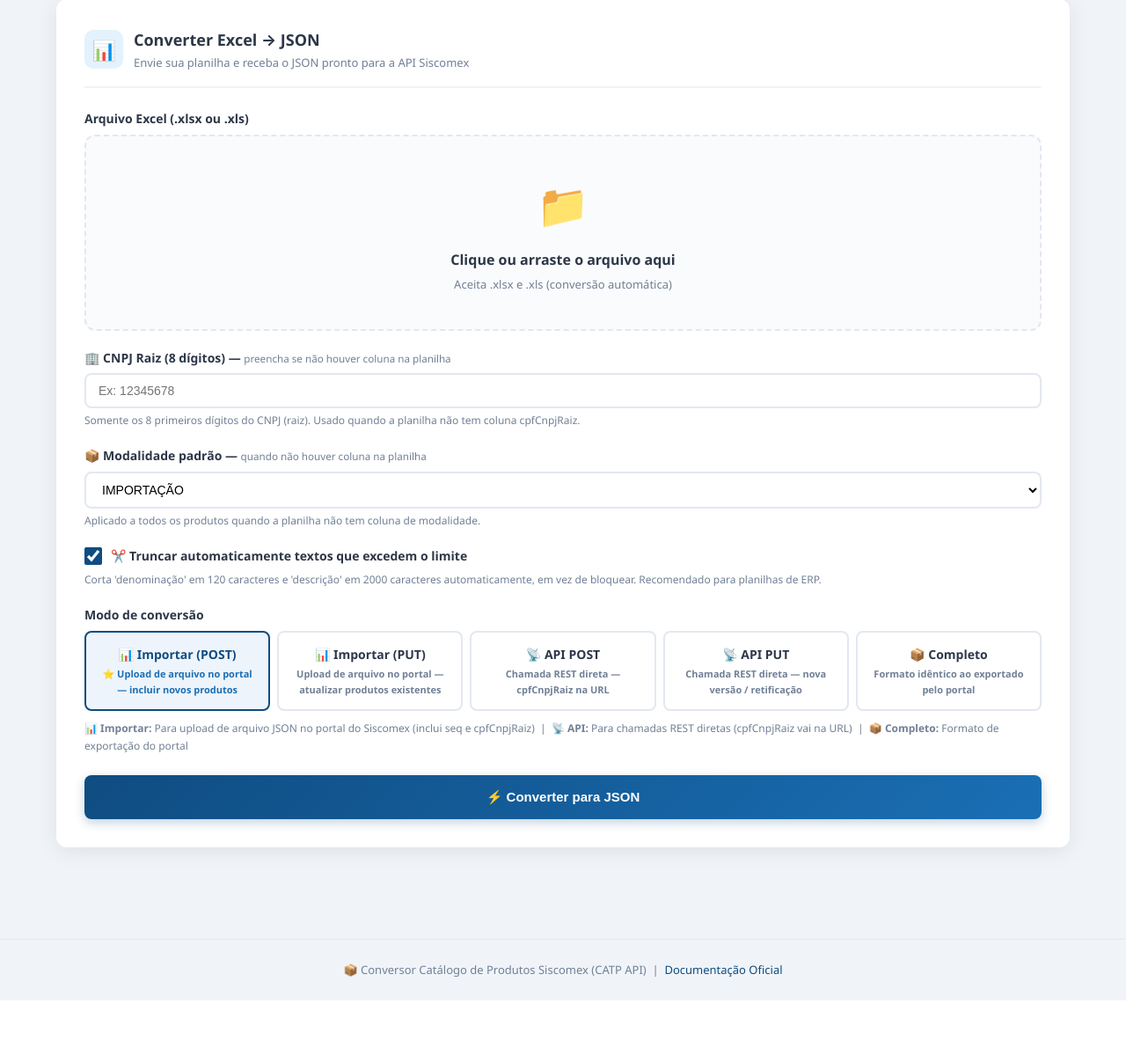
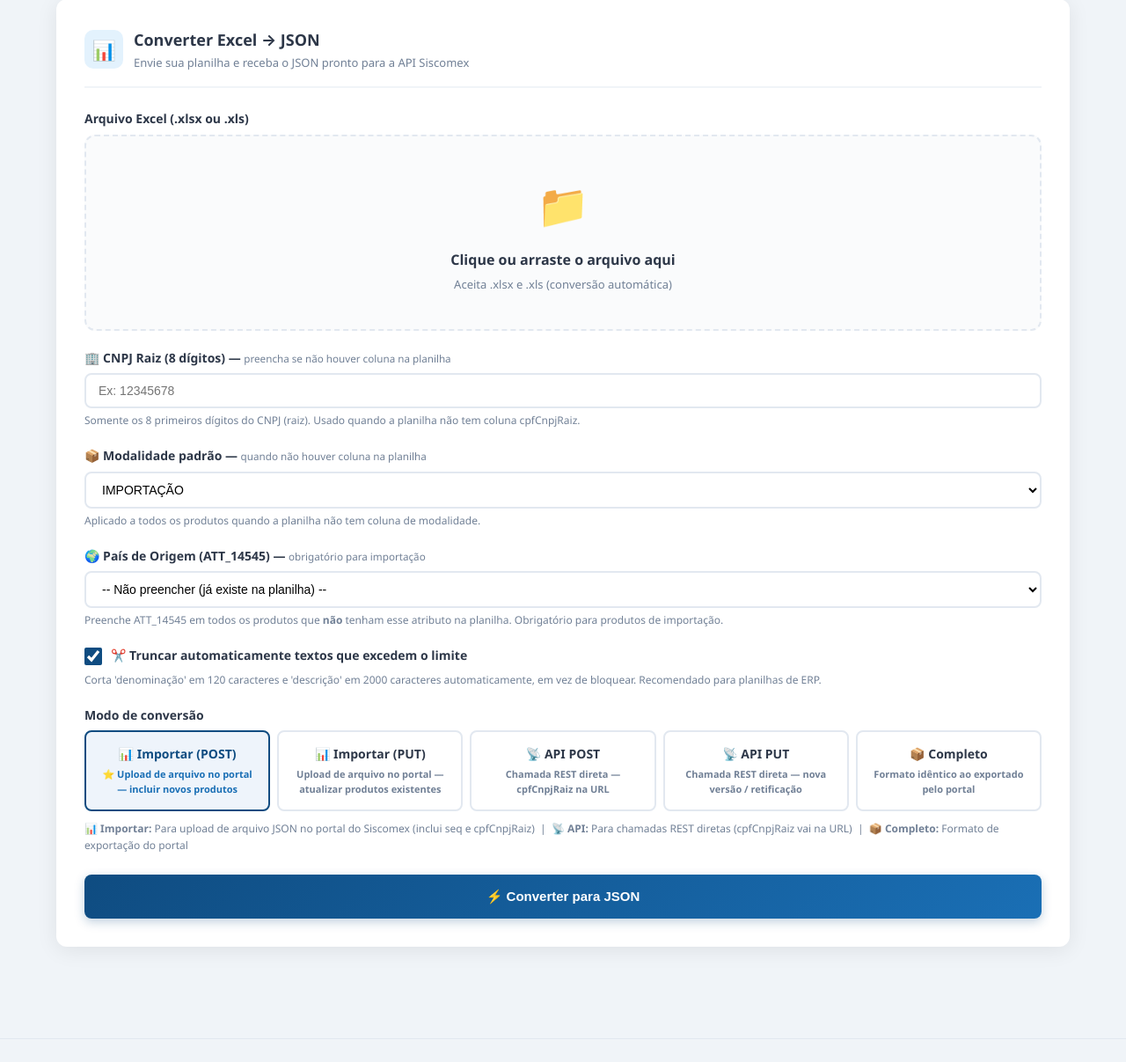
Before and after one commit to RogueXHK/supreme-waddle, a Flask app: page / in a window 1280 px wide. Shown: the part 357-1564 px from the top of the page at 88% size. Before the commit the page ends 1494 px from the top, so only its background shows below. Run offline with Flask 3, Linux system fonts and the light colour scheme.

Commit message:
feat: campo Pais de Origem padrao (ATT_14545) - resolve atributo obrigatorio

```diff
--- a/web/app.py
+++ b/web/app.py
@@ -121,6 +121,7 @@ def converter():
     # Valores padrão para colunas que podem não existir na planilha
     cnpj_padrao = request.form.get('cnpj_padrao', '').strip()
     modalidade_padrao = request.form.get('modalidade_padrao', '').strip()
+    pais_origem_padrao = request.form.get('pais_origem_padrao', '').strip()
 
     try:
         # Salvar arquivo temporário
@@ -156,6 +157,18 @@ def converter():
         # Converter
         conversor = ConversorCatalogoSiscomex(auto_truncar=auto_truncar)
         produtos = conversor.ler_planilha(caminho_excel, defaults=defaults)
+
+        # Injetar ATT_14545 (País de Origem) nos produtos que não têm
+        if pais_origem_padrao:
+            for produto in produtos:
+                atributos = produto.get('atributos', [])
+                tem_14545 = any(a.get('atributo') == 'ATT_14545' for a in atributos)
+                if not tem_14545:
+                    atributos.insert(0, {
+                        'atributo': 'ATT_14545',
+                        'valor': pais_origem_padrao
+                    })
+                    produto['atributos'] = atributos
 
         if conversor.erros:
             # Limpar
--- a/web/templates/index.html
+++ b/web/templates/index.html
@@ -792,6 +792,28 @@
                     <p class="hint">Aplicado a todos os produtos quando a planilha não tem coluna de modalidade.</p>
                 </div>
 
+                <div class="form-group">
+                    <label>🌍 País de Origem (ATT_14545) — <small style="font-weight:400;color:var(--text-light)">obrigatório para importação</small></label>
+                    <select id="pais-origem-padrao"
+                            style="width:100%;padding:10px 14px;border:2px solid var(--border);border-radius:var(--radius-sm);font-size:14px;background:white;">
+                        <option value="">-- Não preencher (já existe na planilha) --</option>
+                        <option value="82">82 — China</option>
+                        <option value="249">249 — Estados Unidos</option>
+                        <option value="573">573 — Japão</option>
+                        <option value="160">160 — Alemanha</option>
+                        <option value="586">586 — Coreia do Sul</option>
+                        <option value="245">245 — Espanha</option>
+                        <option value="399">399 — Itália</option>
+                        <option value="158">158 — França</option>
+                        <option value="628">628 — Reino Unido</option>
+                        <option value="Se2">Outro (digitar código)</option>
+                    </select>
+                    <input type="text" id="pais-origem-custom" placeholder="Código do país (ex: 82)" maxlength="10"
+                           style="display:none;width:100%;margin-top:8px;padding:10px 14px;border:2px solid var(--border);border-radius:var(--radius-sm);font-size:14px;transition:var(--transition);"
+                           onfocus="this.style.borderColor='var(--primary)'" onblur="this.style.borderColor='var(--border)'">
+                    <p class="hint">Preenche ATT_14545 em todos os produtos que <strong>não</strong> tenham esse atributo na planilha. Obrigatório para produtos de importação.</p>
+                </div>
+
                 <!-- Truncar automaticamente -->
                 <div class="form-group">
                     <label style="display:flex;align-items:center;gap:10px;cursor:pointer;">
@@ -1260,6 +1282,13 @@
         event.currentTarget.classList.add('active');
     }
 
+    // ===== PAÍS DE ORIGEM SELECT =====
+    document.getElementById('pais-origem-padrao').addEventListener('change', function() {
+        const customInput = document.getElementById('pais-origem-custom');
+        customInput.style.display = this.value === 'Se2' ? 'block' : 'none';
+        if (this.value === 'Se2') customInput.focus();
+    });
+
     // ===== FILE UPLOAD =====
     function onFileSelected(input, areaId) {
         const area = document.getElementById(areaId);
@@ -1318,6 +1347,16 @@
         if (cnpjPadrao) formData.append('cnpj_padrao', cnpjPadrao);
         if (modalidadePadrao) formData.append('modalidade_padrao', modalidadePadrao);
         formData.append('auto_truncar', autoTruncar.toString());
+
+        // País de Origem padrão
+        const paisSelect = document.getElementById('pais-origem-padrao').value;
+        let paisOrigem = '';
+        if (paisSelect === 'Se2') {
+            paisOrigem = document.getElementById('pais-origem-custom').value.trim();
+        } else {
+            paisOrigem = paisSelect;
+        }
+        if (paisOrigem) formData.append('pais_origem_padrao', paisOrigem);
 
         try {
             const res = await fetch('/converter', { method: 'POST', body: formData });
```
